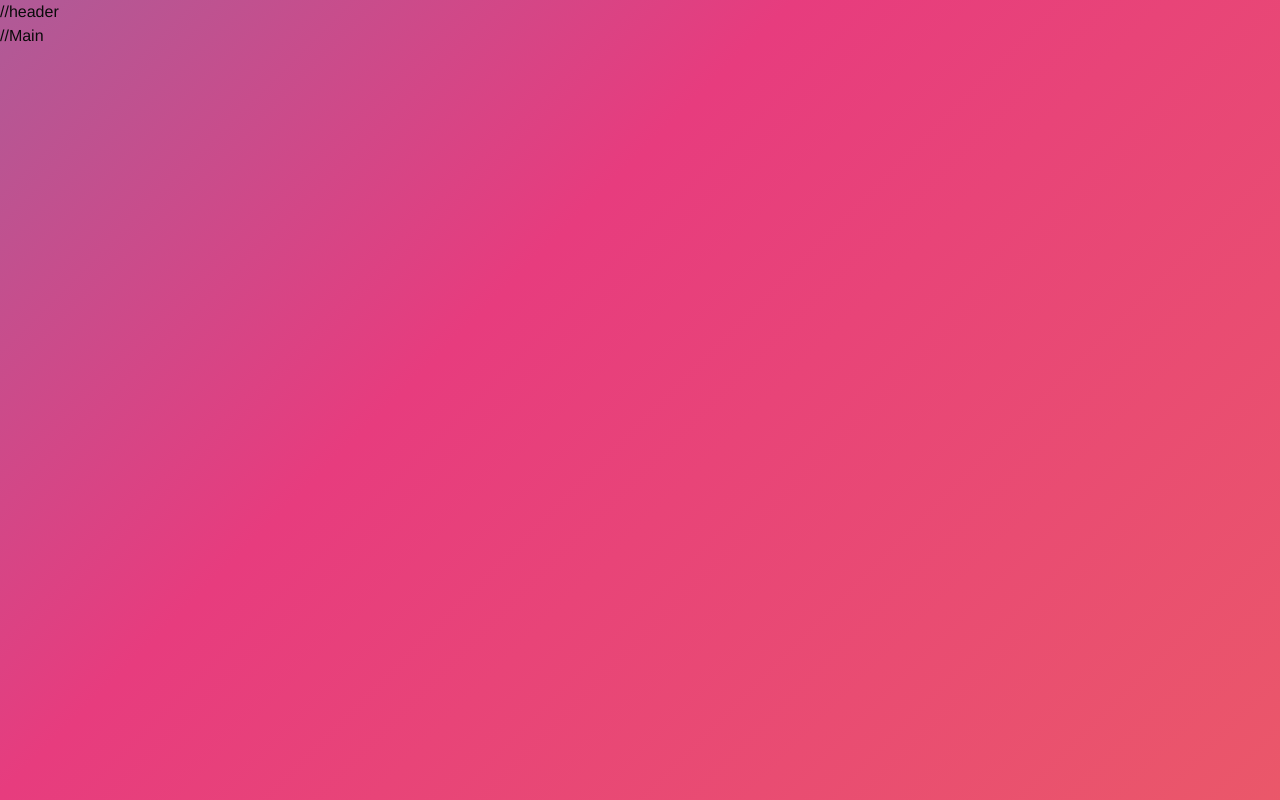
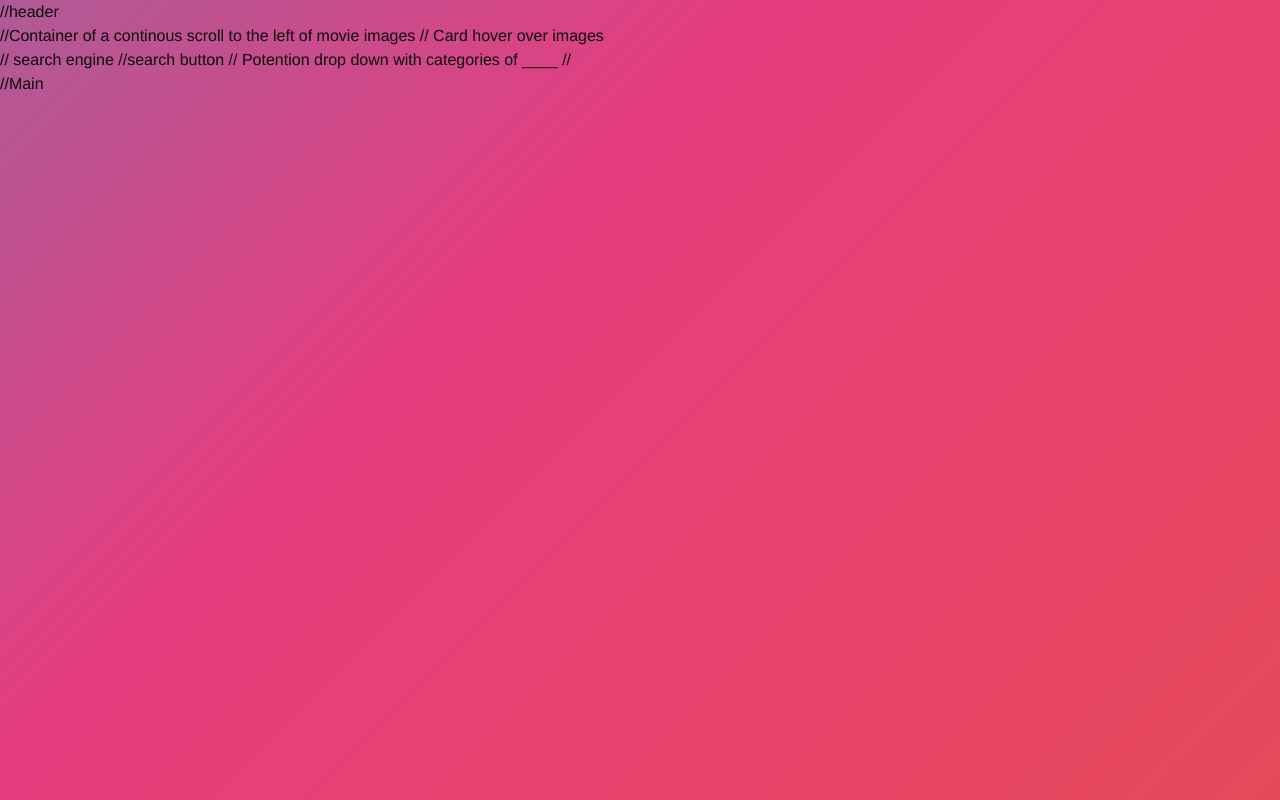
Before and after one commit to lyf703331869/cine-review, a plain HTML site: page index.html in a window 1280 px wide. Drawn offline with nearby package versions, Linux system fonts and the light colour scheme; no server answers.

Commit message:
HTML Pseudo Code

```diff
--- a/assets/style.css
+++ b/assets/style.css
@@ -1,5 +1,5 @@
 body {
-	background: linear-gradient(-45deg, #ee7752, #e73c7e, #23a6d5, #23d5ab);
+	background: linear-gradient(-45deg, #e4592e, #e73c7e, #23a6d5, #0e6853);
 	background-size: 400% 400%;
 	animation: gradient 15s ease infinite;
 	height: 100vh;
--- a/index.html
+++ b/index.html
@@ -3,7 +3,7 @@
   <head>
     <meta charset="UTF-8" />
     <meta name="viewport" content="width=device-width, initial-scale=1.0" />
-    <title>Group Project</title>
+    <title>CinéReview</title>
     <link
       href="https://fonts.googleapis.com/css2?family=Krona+One&family=Pacifico&family=Roboto:wght@700&display=swap"
       rel="stylesheet"
@@ -17,6 +17,42 @@
   </head>
   <body>
     <header>//header</header>
+    //Container of a continous scroll to the left of movie images
+    // Card hover over images
+
+
+  <main>
+// search engine
+//search button
+// Potention drop down with categories of ____
+//
+
+
+  </main>
+
+
+
+
+
+
+
+
+
+
+
+
+
+
+
+
+
+
+
+
+
+
+
+
     <main>//Main</main>
 
     <script src="https://cdnjs.cloudflare.com/ajax/libs/moment.js/2.29.3/moment.min.js"></script>
```
